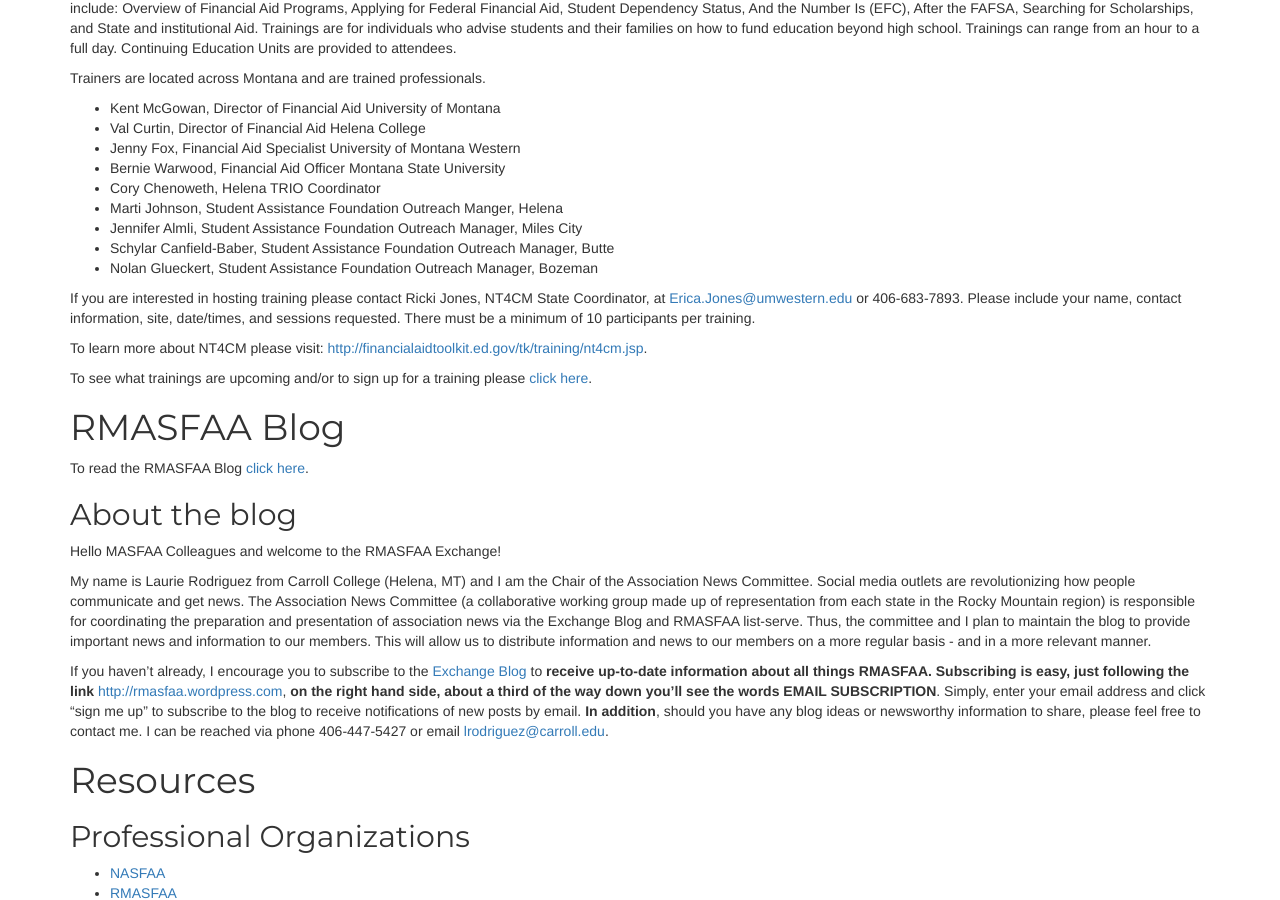
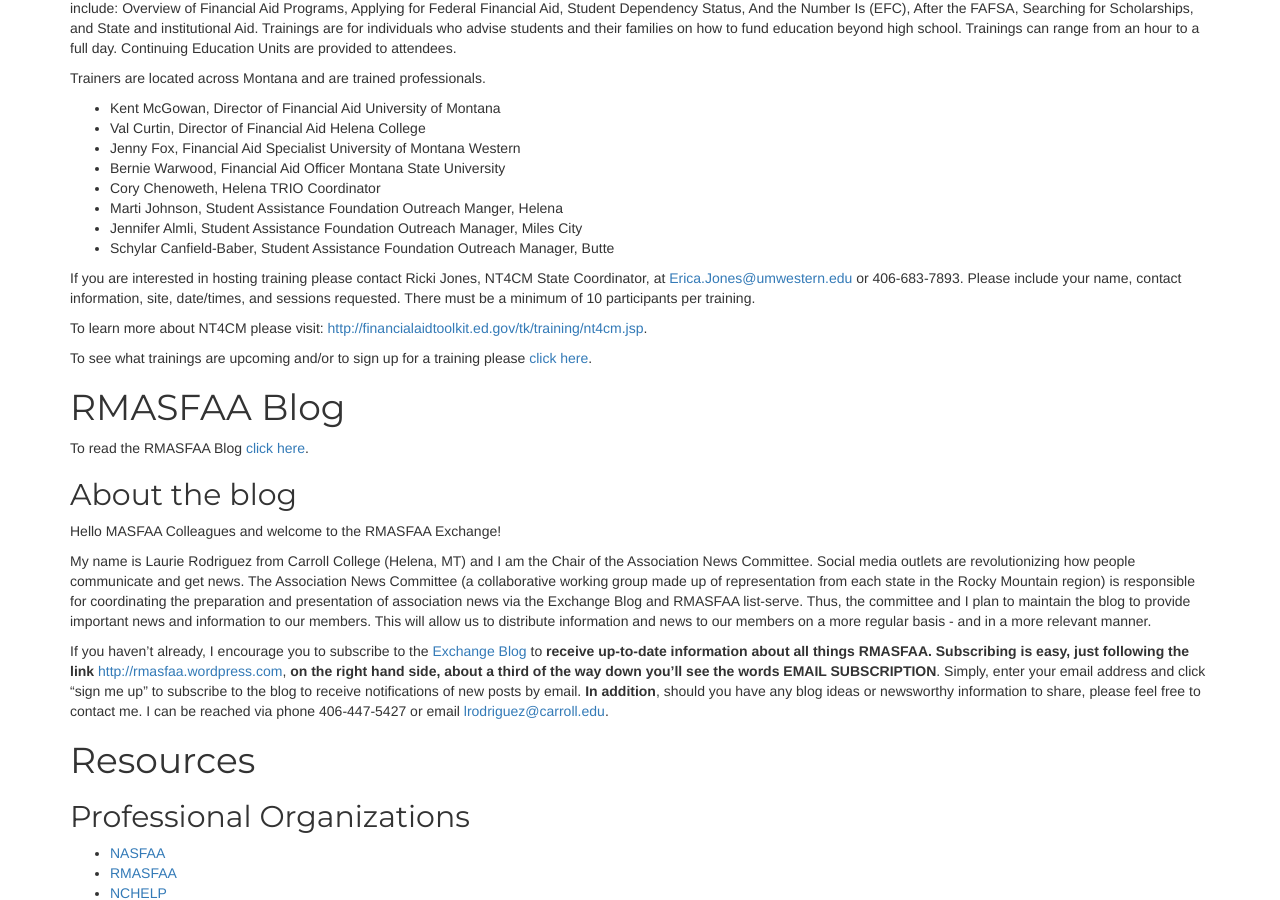
Before and after one commit to mhellwinkel/www.masfaaonline.org, a Jekyll site: the page built from resources.md, in a window 1280 px wide and 900 px high, scrolled down 377 px. Built offline with Jekyll 4.4.1, drawn with Linux system fonts in a browser that asks for light colours; nearby versions of some CDN libraries.

Commit message:
Remove Nolan
---------- Forwarded message ----------
From: Wagner, Tina <TWagner@carroll.edu>
Date: Thu, Aug 27, 2015 at 11:46 AM
Subject: please update MASFAA website
To: Scott Todorovich <stodorovich@safmt.org>

http://www.masfaaonline.org/resources/

Please remove:
Nolan Glueckert, Student Assistance Foundation Outreach Manager, Bozeman

```diff
--- a/resources.md
+++ b/resources.md
@@ -19,7 +19,6 @@
 * Marti Johnson, Student Assistance Foundation Outreach Manger, Helena
 * Jennifer Almli, Student Assistance Foundation Outreach Manager, Miles City
 * Schylar Canfield-Baber, Student Assistance Foundation Outreach Manager, Butte
-* Nolan Glueckert, Student Assistance Foundation Outreach Manager, Bozeman
 
 If you are interested in hosting training please contact Ricki Jones, NT4CM State Coordinator, at [Erica.Jones@umwestern.edu](mailto:Erica.Jones@umwestern.edu) or 406-683-7893\. Please include your name, contact information, site, date/times, and sessions requested. There must be a minimum of 10 participants per training.
 
```
